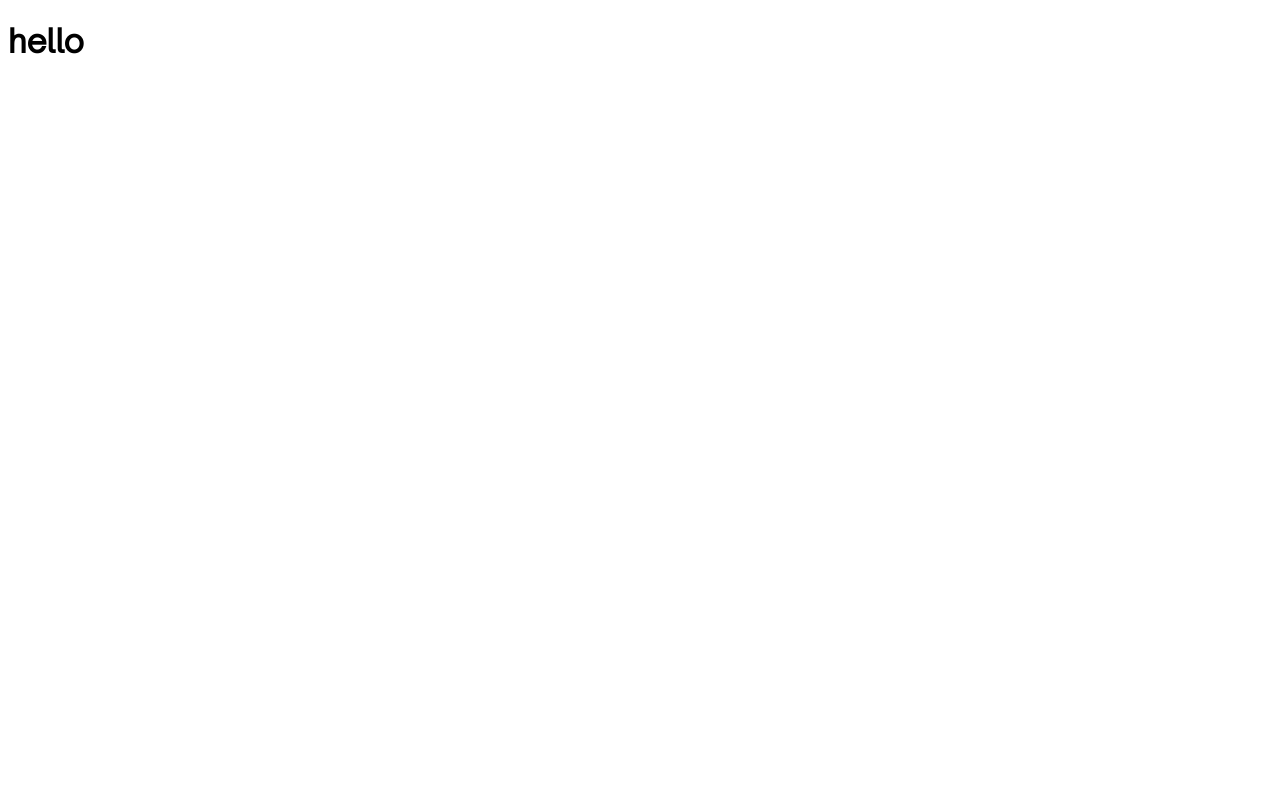
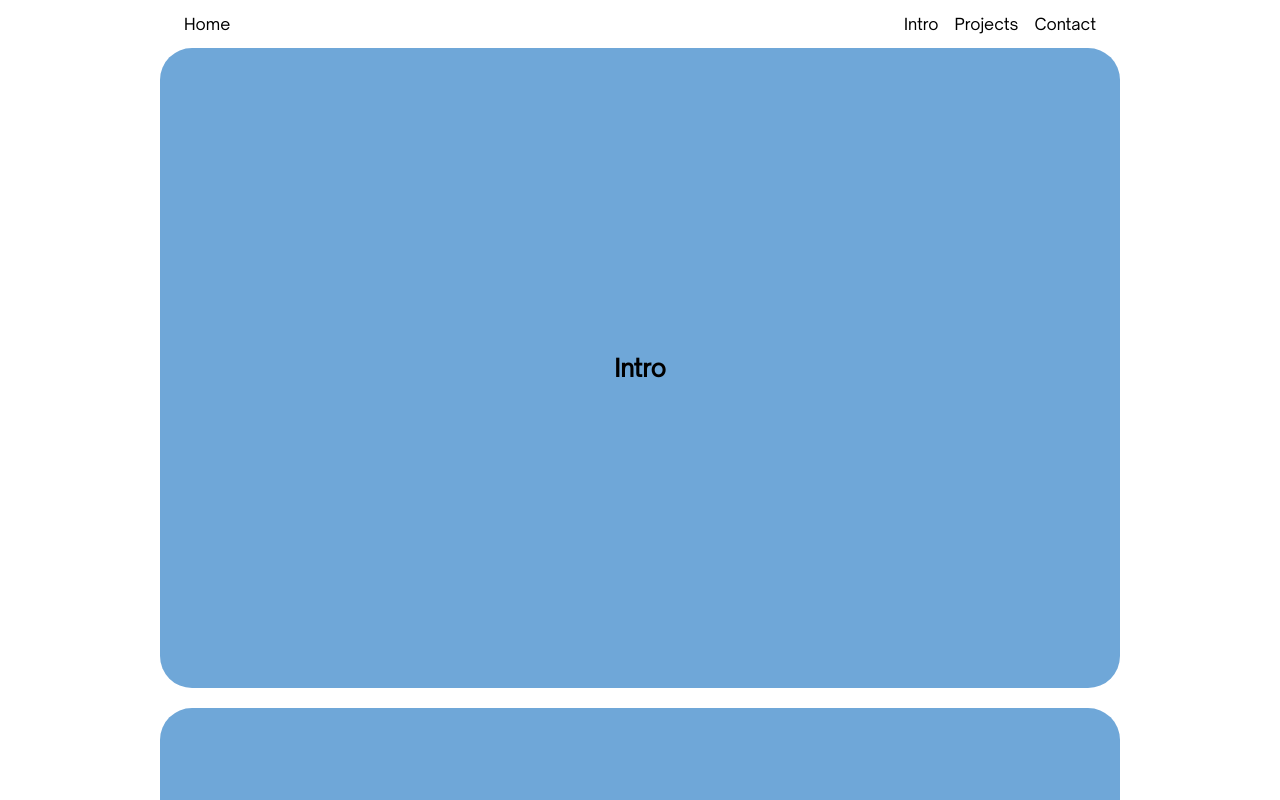
Before and after one commit to MichaelEdes/my-portfolio, a React (Create React App) app in the folder client/: page / in a window 1280 px wide. Shown: the top 800 px of the page. Built offline with nearby package versions, Linux system fonts and the light colour scheme.

Commit message:
chore: layout and nav component

```diff
--- /dev/null
+++ b/client/src/components/NavBar/NavBar.module.scss
@@ -0,0 +1,44 @@
+.header {
+  height: 3rem;
+  display: flex;
+  justify-content: space-between;
+  align-items: center;
+  transition: top 0.3s;
+  position: fixed;
+  left: 0;
+  top: 0;
+  width: 100%;
+  background-color: white;
+  padding: 0 2rem;
+  box-sizing: border-box;
+
+  ul {
+    display: flex;
+    gap: 1em;
+    li {
+      list-style: none;
+    }
+  }
+}
+
+.hide {
+  top: -100%;
+  transition: 1s;
+}
+
+.navContainer {
+  width: 100%;
+  display: flex;
+  align-items: center;
+  justify-content: space-between;
+}
+
+@media (min-width: 990px) {
+  .navContainer {
+    max-width: clamp(63rem, 1000px, 70vw);
+    padding-left: calc(var(--bs-gutter-x) * 2);
+    padding-right: calc(var(--bs-gutter-x) * 2);
+    margin: 0 auto;
+    box-sizing: border-box;
+  }
+}
--- a/client/src/components/NavBar/NavBar.tsx
+++ b/client/src/components/NavBar/NavBar.tsx
@@ -1 +1,56 @@
-export const NavBar = () => {};
+import React, { useState, useEffect } from "react";
+import styles from "./NavBar.module.scss";
+
+interface CustomLinkProps {
+  href: string;
+  children: React.ReactNode;
+}
+
+const NavBar = () => {
+  const [lastScrollTop, setLastScrollTop] = useState(0);
+  const [showNav, setShowNav] = useState(true);
+
+  useEffect(() => {
+    const handleScroll = () => {
+      const currentScrollTop = window.pageYOffset;
+
+      if (currentScrollTop > lastScrollTop) {
+        setShowNav(false);
+      } else {
+        setShowNav(true);
+      }
+
+      setLastScrollTop(currentScrollTop);
+    };
+
+    window.addEventListener("scroll", handleScroll);
+
+    return () => {
+      window.removeEventListener("scroll", handleScroll);
+    };
+  }, [lastScrollTop]);
+
+  return (
+    <header className={`${styles.header} ${showNav ? "" : styles.hide}`}>
+      <div className={styles.navContainer}>
+        <a href="/">Home</a>
+        <nav>
+          <ul>
+            <CustomLink href="#intro">Intro</CustomLink>
+            <CustomLink href="#projects">Projects</CustomLink>
+            <CustomLink href="#contact">Contact</CustomLink>
+          </ul>
+        </nav>
+      </div>
+    </header>
+  );
+};
+
+function CustomLink({ href, children, ...props }: CustomLinkProps) {
+  return (
+    <li>
+      <a href={href}>{children}</a>
+    </li>
+  );
+}
+export default NavBar;
--- a/client/src/pages/Home/Home.module.scss
+++ b/client/src/pages/Home/Home.module.scss
@@ -1,7 +1,29 @@
-@font-face {
-  font-family: "Open Sauce One Regular";
-  font-style: normal;
-  font-weight: normal;
-  src: local("Open Sauce One Regular"),
-    url("../../assets/fonts/OpenSauceOne-Regular.woff") format("woff");
+main {
+  display: flex;
+  flex-direction: column;
+  gap: 20px;
 }
+
+section {
+  background-color: rgb(111, 167, 216);
+  display: flex;
+  align-items: center;
+  justify-content: center;
+  border-radius: 2em;
+}
+
+.intro {
+  height: 80vh;
+}
+
+.projects {
+  height: 100vh;
+}
+
+.contact {
+  height: 30vh;
+}
+
+.container {
+  position: relative;
+}
--- a/client/src/pages/Home/Home.tsx
+++ b/client/src/pages/Home/Home.tsx
@@ -1,15 +1,23 @@
 import React from "react";
 import styled from "./Home.module.scss";
 import "../../styles/global.scss";
+import NavBar from "../../components/NavBar/NavBar";
 
 function Home() {
   return (
-    <div className="App">
-      <header className={styled.header}>
-        <div>
-          <h1 className="hello">hello</h1>
-        </div>
-      </header>
+    <div className={styled.container}>
+      <NavBar />
+      <main className={styled.content}>
+        <section className={`${styled.intro}`} id="intro">
+          <h1>Intro</h1>
+        </section>
+        <section className={`${styled.projects}`} id="projects">
+          <h1>Projects</h1>
+        </section>
+        <section className={`${styled.contact}`} id="contact">
+          <h1>Contact</h1>
+        </section>
+      </main>
     </div>
   );
 }
--- a/client/src/styles/global.scss
+++ b/client/src/styles/global.scss
@@ -1,8 +1,36 @@
 @font-face {
-  font-family: "Open Sauce One";
-  src: url("../assets/fonts/OpenSauceOne-Regular.woff");
+  font-family: "Open Sauce One Regular";
+  font-style: normal;
+  font-weight: normal;
+  src: local("Open Sauce One Regular"),
+    url("../assets/fonts/OpenSauceOne-Regular.woff") format("woff");
 }
 
 body {
   font-family: "Open Sauce One Regular";
+  margin-top: 3rem;
+  --bs-gutter-x: 1.5rem;
+  --bs-gutter-y: 0;
+  padding: 0 1.5rem;
+  margin-left: auto;
+  margin-right: auto;
+  width: 100%;
+  box-sizing: border-box;
 }
+
+html {
+  scroll-behavior: smooth;
+}
+
+a {
+  text-decoration: none;
+  color: initial;
+}
+
+@media (min-width: 990px) {
+  body {
+    max-width: clamp(63rem, 1000px, 70vw);
+    padding-left: calc(var(--bs-gutter-x) * 1);
+    padding-right: calc(var(--bs-gutter-x) * 1);
+  }
+}
```
Also changed, not shown: client/public/index.html (+0 -23 lines), client/src/components/NavBar/NavBar.scss (deleted).
